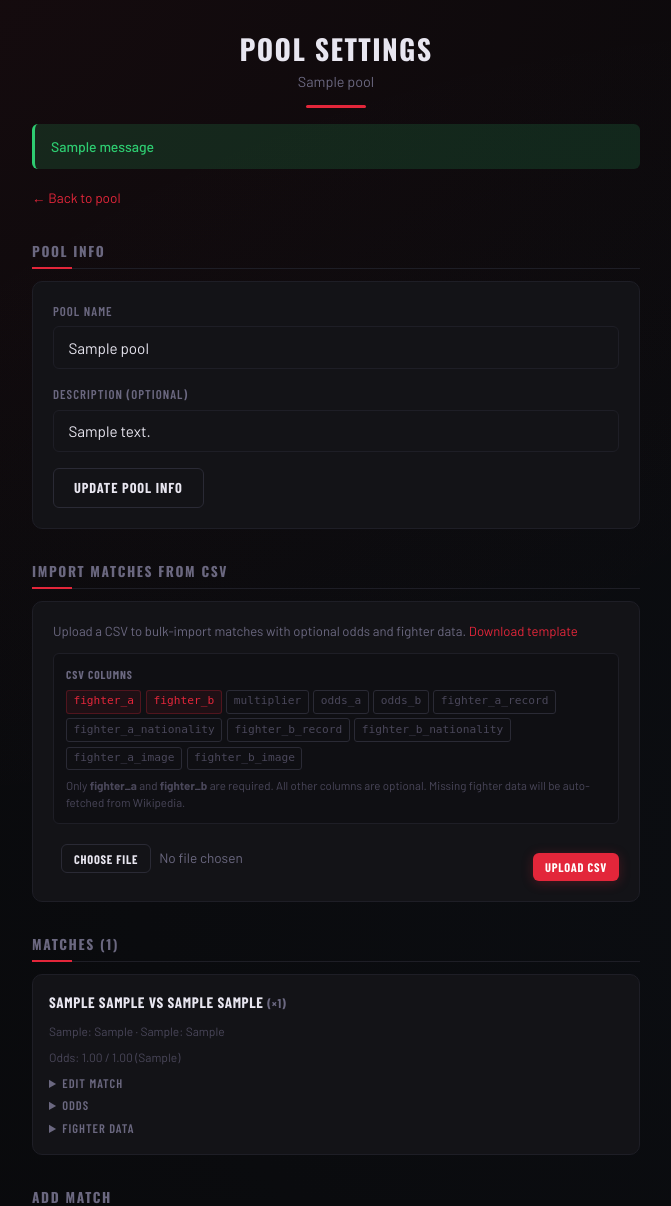
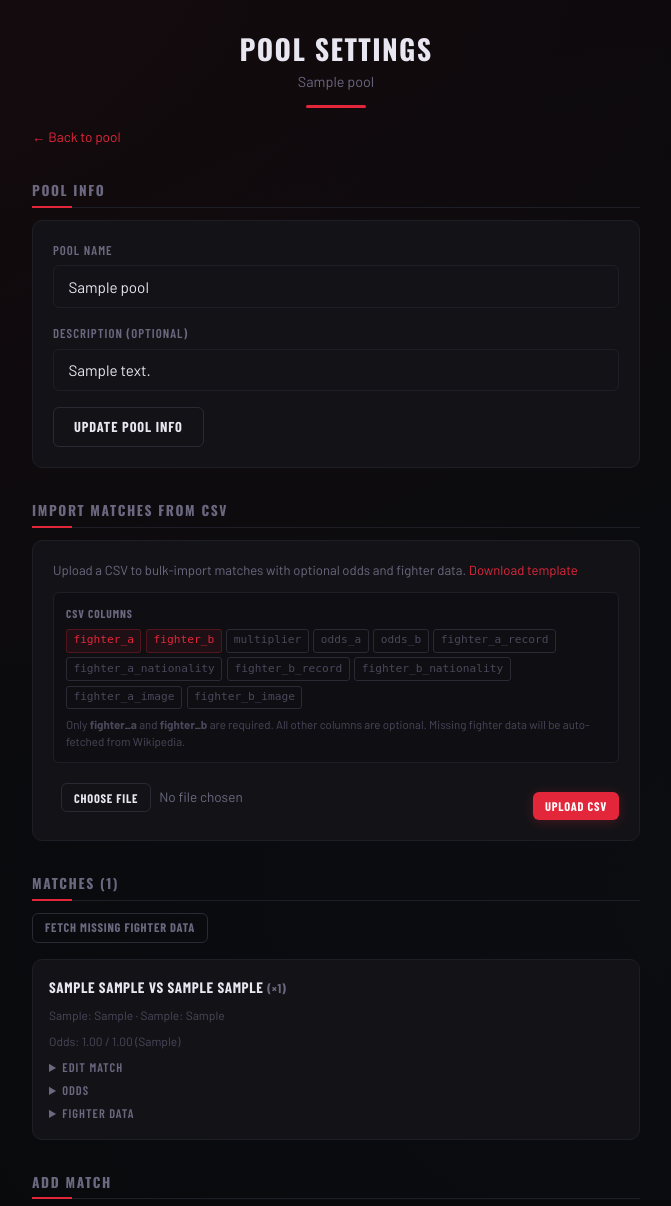
Before and after one commit to danosbananos/prediction-pool, a Flask app: page /pool/1/settings in a window 1280 px wide. Shown: the top 1206 px of the page, without its empty margins (304-975 px from the left). Run offline with Flask 3, Linux system fonts and the light colour scheme; tables that the repository leaves empty hold one stand-in row (values such as "Sample post"); one stand-in notice (Sample message) is shown.

Commit message:
Fix fighter data fetch + add bulk fetch button (#4)
* Fix fighter data fetch on CSV upload, add per-fighter error toasts

Fighter lookup now fetches per-fighter instead of all-or-nothing,
preserving CSV-provided data and only fetching missing fields. Re-fetch
button and all import paths now report which specific fighters could
not be found. Flash messages upgraded to dismissible toasts with auto-fade
for success (4s) and persistent display for errors.

Co-Authored-By: Claude Opus 4.6 <noreply@anthropic.com>

* Add bulk fetch button for missing fighter data

New route and settings button to fetch Wikipedia data for all
fighters that are missing photos/records in a single action.

Co-Authored-By: Claude Opus 4.6 <noreply@anthropic.com>

---------

Co-authored-by: Claude Opus 4.6 <noreply@anthropic.com>

```diff
--- a/app.py
+++ b/app.py
@@ -133,21 +133,45 @@ def get_pool_or_404(pool_id):
     return pool
 
 
-def fetch_fighter_data(match):
-    """Fetch and store fighter data for both fighters in a match."""
-    data_a = lookup_fighter(match.participant_a)
-    match.fighter_a_image = data_a.get("image_url")
-    match.fighter_a_record = data_a.get("record")
-    match.fighter_a_nationality = data_a.get("nationality")
-    match.fighter_a_flag = data_a.get("nationality_flag")
+def fetch_fighter_data(match, skip_a=False, skip_b=False):
+    """
+    Fetch and store fighter data for fighters in a match.
 
-    data_b = lookup_fighter(match.participant_b)
-    match.fighter_b_image = data_b.get("image_url")
-    match.fighter_b_record = data_b.get("record")
-    match.fighter_b_nationality = data_b.get("nationality")
-    match.fighter_b_flag = data_b.get("nationality_flag")
+    Args:
+        skip_a: If True, don't fetch for fighter A (already has data)
+        skip_b: If True, don't fetch for fighter B (already has data)
+
+    Returns:
+        dict with 'found_a' and 'found_b' booleans indicating whether
+        data was found for each fighter.
+    """
+    found_a = False
+    found_b = False
+
+    if not skip_a:
+        data_a = lookup_fighter(match.participant_a)
+        if any(v for k, v in data_a.items() if k != "nationality_flag"):
+            match.fighter_a_image = data_a.get("image_url") or match.fighter_a_image
+            match.fighter_a_record = data_a.get("record") or match.fighter_a_record
+            match.fighter_a_nationality = data_a.get("nationality") or match.fighter_a_nationality
+            match.fighter_a_flag = data_a.get("nationality_flag") or match.fighter_a_flag
+            found_a = True
+    else:
+        found_a = True  # already had data
+
+    if not skip_b:
+        data_b = lookup_fighter(match.participant_b)
+        if any(v for k, v in data_b.items() if k != "nationality_flag"):
+            match.fighter_b_image = data_b.get("image_url") or match.fighter_b_image
+            match.fighter_b_record = data_b.get("record") or match.fighter_b_record
+            match.fighter_b_nationality = data_b.get("nationality") or match.fighter_b_nationality
+            match.fighter_b_flag = data_b.get("nationality_flag") or match.fighter_b_flag
+            found_b = True
+    else:
+        found_b = True  # already had data
 
     match.data_fetched = True
+    return {'found_a': found_a, 'found_b': found_b}
 
 
 def fetch_odds_data(match):
@@ -435,10 +459,15 @@ def add_match(pool_id):
     db.session.flush()  # get match.id before fetching
 
     # Auto-fetch fighter data + odds
+    not_found = []
     try:
-        fetch_fighter_data(match)
+        result = fetch_fighter_data(match)
+        if not result['found_a']:
+            not_found.append(a)
+        if not result['found_b']:
+            not_found.append(b)
     except Exception:
-        pass  # graceful fallback — match works without fighter data
+        not_found = [a, b]
     try:
         fetch_odds_data(match)
     except Exception:
@@ -446,6 +475,8 @@ def add_match(pool_id):
 
     db.session.commit()
     flash(f'Match added: {a} vs {b} (×{multiplier})', 'success')
+    if not_found:
+        flash(f'Could not find data for: {", ".join(not_found)}. You can enter it manually in settings.', 'error')
     return redirect(url_for('pool_settings', pool_id=pool_id))
 
 
@@ -484,9 +515,14 @@ def edit_match(pool_id, match_id):
         pass
 
     # Re-fetch fighter data + odds if names changed
+    not_found = []
     if names_changed:
         try:
-            fetch_fighter_data(match)
+            result = fetch_fighter_data(match)
+            if not result['found_a']:
+                not_found.append(match.participant_a)
+            if not result['found_b']:
+                not_found.append(match.participant_b)
         except Exception:
             pass
         try:
@@ -496,6 +532,8 @@ def edit_match(pool_id, match_id):
 
     db.session.commit()
     flash('Match updated.', 'success')
+    if not_found:
+        flash(f'Could not find data for: {", ".join(not_found)}. You can enter it manually.', 'error')
     return redirect(url_for('pool_settings', pool_id=pool_id))
 
 
@@ -523,18 +561,69 @@ def update_fighter_data(pool_id, match_id):
 
 
 @app.route('/pool/<pool_id>/match/<int:match_id>/refetch', methods=['POST'])
-def refetch_fighter_data(pool_id, match_id):
+def refetch_fighter_data_route(pool_id, match_id):
     pool = get_pool_or_404(pool_id)
     match = db.session.get(Match, match_id)
     if not match or match.pool_id != pool_id:
         abort(404)
 
     try:
-        fetch_fighter_data(match)
+        result = fetch_fighter_data(match)
         db.session.commit()
-        flash('Fighter data refreshed.', 'success')
+
+        not_found = []
+        if not result['found_a']:
+            not_found.append(match.participant_a)
+        if not result['found_b']:
+            not_found.append(match.participant_b)
+
+        if not not_found:
+            flash('Fighter data refreshed.', 'success')
+        elif len(not_found) == 2:
+            flash(f'No data found for {match.participant_a} or {match.participant_b}.', 'error')
+        else:
+            flash(f'Data refreshed, but nothing found for {not_found[0]}.', 'error')
     except Exception:
         flash('Could not fetch fighter data.', 'error')
+
+    return redirect(url_for('pool_settings', pool_id=pool_id))
+
+
+@app.route('/pool/<pool_id>/fetch-all-fighter-data', methods=['POST'])
+def fetch_all_fighter_data(pool_id):
+    pool = get_pool_or_404(pool_id)
+    fetched = 0
+    not_found = []
+
+    for match in pool.matches:
+        # Determine which fighters are missing data
+        has_a = bool(match.fighter_a_record or match.fighter_a_image)
+        has_b = bool(match.fighter_b_record or match.fighter_b_image)
+
+        if has_a and has_b:
+            continue  # both fighters already have data
+
+        try:
+            result = fetch_fighter_data(match, skip_a=has_a, skip_b=has_b)
+            if not has_a and not result['found_a']:
+                not_found.append(match.participant_a)
+            if not has_b and not result['found_b']:
+                not_found.append(match.participant_b)
+            if (not has_a and result['found_a']) or (not has_b and result['found_b']):
+                fetched += 1
+        except Exception:
+            not_found.append(f"{match.participant_a} / {match.participant_b}")
+
+    db.session.commit()
+
+    if fetched == 0 and not not_found:
+        flash('All fighters already have data.', 'success')
+    elif fetched > 0 and not not_found:
+        flash(f'Fighter data fetched for {fetched} match(es).', 'success')
+    elif fetched > 0 and not_found:
+        flash(f'Data fetched for {fetched} match(es), but nothing found for: {", ".join(not_found)}.', 'error')
+    else:
+        flash(f'No data found for: {", ".join(not_found)}.', 'error')
 
     return redirect(url_for('pool_settings', pool_id=pool_id))
 
@@ -630,6 +719,7 @@ def upload_csv(pool_id):
         return redirect(url_for('pool_settings', pool_id=pool_id))
 
     added = 0
+    not_found_fighters = []
     base_order = len(pool.matches)
     for i, md in enumerate(matches_data):
         match = Match(
@@ -659,12 +749,20 @@ def upload_csv(pool_id):
         db.session.add(match)
         db.session.flush()
 
-        # Auto-fetch fighter data if not provided in CSV
-        if not match.fighter_a_record and not match.fighter_b_record:
-            try:
-                fetch_fighter_data(match)
-            except Exception:
-                pass
+        # Auto-fetch fighter data per-fighter (skip if CSV already provided data)
+        has_a_data = match.fighter_a_record or match.fighter_a_image
+        has_b_data = match.fighter_b_record or match.fighter_b_image
+        try:
+            result = fetch_fighter_data(match, skip_a=has_a_data, skip_b=has_b_data)
+            if not result['found_a']:
+                not_found_fighters.append(md['fighter_a'])
+            if not result['found_b']:
+                not_found_fighters.append(md['fighter_b'])
+        except Exception:
+            if not has_a_data:
+                not_found_fighters.append(md['fighter_a'])
+            if not has_b_data:
+                not_found_fighters.append(md['fighter_b'])
 
         # Auto-fetch odds if not provided in CSV
         if not match.odds_a and not match.odds_b:
@@ -677,6 +775,8 @@ def upload_csv(pool_id):
 
     db.session.commit()
     flash(f'{added} match{"es" if added != 1 else ""} imported from CSV.', 'success')
+    if not_found_fighters:
+        flash(f'Could not find data for: {", ".join(not_found_fighters)}. You can enter it manually in settings.', 'error')
     return redirect(url_for('pool_settings', pool_id=pool_id))
 
 
--- a/templates/base.html
+++ b/templates/base.html
@@ -103,15 +103,42 @@
             margin-top: 0.35rem;
         }
 
-        /* ── Flash Messages ── */
+        /* ── Toast / Flash Messages ── */
         .flash {
             padding: 0.75rem 1rem;
+            padding-right: 2.25rem;
             border-radius: var(--radius-sm);
-            margin-bottom: 1rem;
-            font-size: 0.875rem;
+            margin-bottom: 0.5rem;
+            font-size: 0.85rem;
             font-weight: 500;
             border-left: 3px solid;
+            position: relative;
             animation: flashIn 0.3s ease-out;
+            transition: opacity 0.4s ease, transform 0.4s ease;
+        }
+
+        .flash.fade-out {
+            opacity: 0;
+            transform: translateY(-8px);
+        }
+
+        .flash-dismiss {
+            position: absolute;
+            top: 0.5rem;
+            right: 0.5rem;
+            background: none;
+            border: none;
+            color: inherit;
+            opacity: 0.5;
+            cursor: pointer;
+            font-size: 1rem;
+            line-height: 1;
+            padding: 0.15rem 0.3rem;
+            transition: opacity 0.2s;
+        }
+
+        .flash-dismiss:hover {
+            opacity: 1;
         }
 
         @keyframes flashIn {
@@ -1000,7 +1027,10 @@
         {% with messages = get_flashed_messages(with_categories=true) %}
         {% if messages %}
         {% for category, message in messages %}
-        <div class="flash {{ category }}">{{ message }}</div>
+        <div class="flash {{ category }}" data-flash-type="{{ category }}">
+            {{ message }}
+            <button class="flash-dismiss" onclick="dismissFlash(this)" aria-label="Dismiss">&times;</button>
+        </div>
         {% endfor %}
         {% endif %}
         {% endwith %}
@@ -1008,6 +1038,21 @@
         {% block content %}{% endblock %}
     </main>
 
+    <script>
+    function dismissFlash(btn) {
+        const flash = btn.closest('.flash');
+        flash.classList.add('fade-out');
+        setTimeout(() => flash.remove(), 400);
+    }
+    // Auto-dismiss success toasts after 4 seconds; errors stay until dismissed
+    document.querySelectorAll('.flash[data-flash-type="success"]').forEach(el => {
+        setTimeout(() => {
+            el.classList.add('fade-out');
+            setTimeout(() => el.remove(), 400);
+        }, 4000);
+    });
+    </script>
+
     {% block scripts %}{% endblock %}
 </body>
 </html>
--- a/templates/settings.html
+++ b/templates/settings.html
@@ -57,6 +57,11 @@
 
 {# --- Matches --- #}
 <div class="section-title">Matches ({{ pool.matches|length }})</div>
+{% if pool.matches %}
+<form method="post" action="{{ url_for('fetch_all_fighter_data', pool_id=pool.id) }}" style="margin-bottom: 1rem;">
+    <button type="submit" class="btn btn-outline btn-sm">Fetch Missing Fighter Data</button>
+</form>
+{% endif %}
 
 {% for match in pool.matches %}
 <div class="match-settings-card">
@@ -139,7 +144,7 @@
                 <button type="submit" class="btn btn-secondary btn-sm">Save Fighter Data</button>
             </div>
         </form>
-        <form method="post" action="{{ url_for('refetch_fighter_data', pool_id=pool.id, match_id=match.id) }}" style="margin-top: 0.5rem;">
+        <form method="post" action="{{ url_for('refetch_fighter_data_route', pool_id=pool.id, match_id=match.id) }}" style="margin-top: 0.5rem;">
             <button type="submit" class="btn btn-outline btn-sm">Re-fetch from Wikipedia</button>
         </form>
     </details>
```
Also changed, not shown: CLAUDE.md (added, +7 -0 lines).
